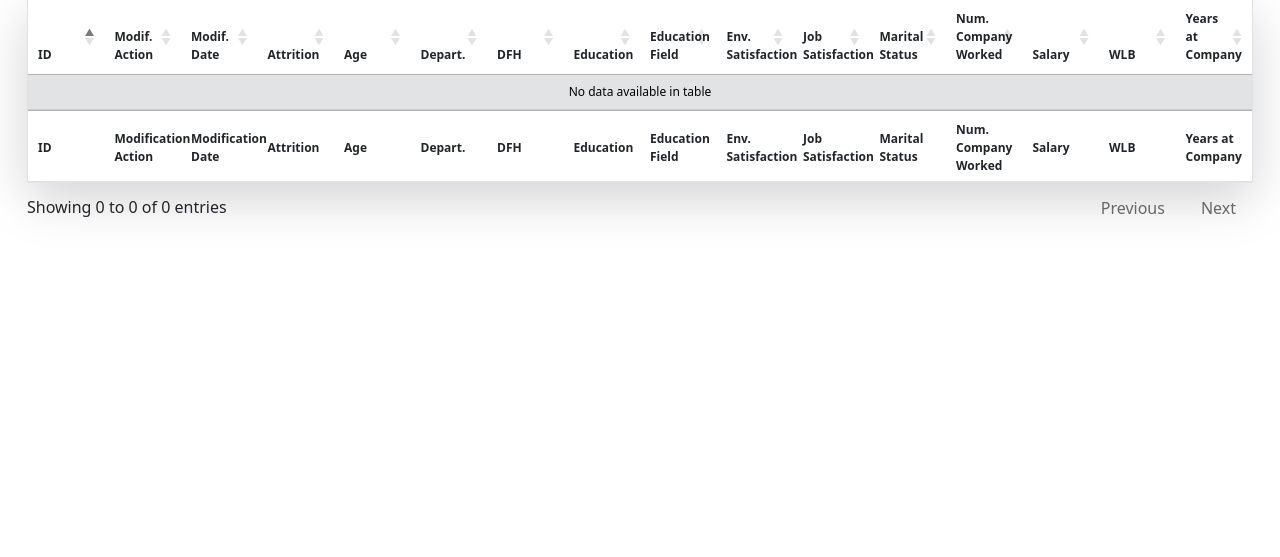
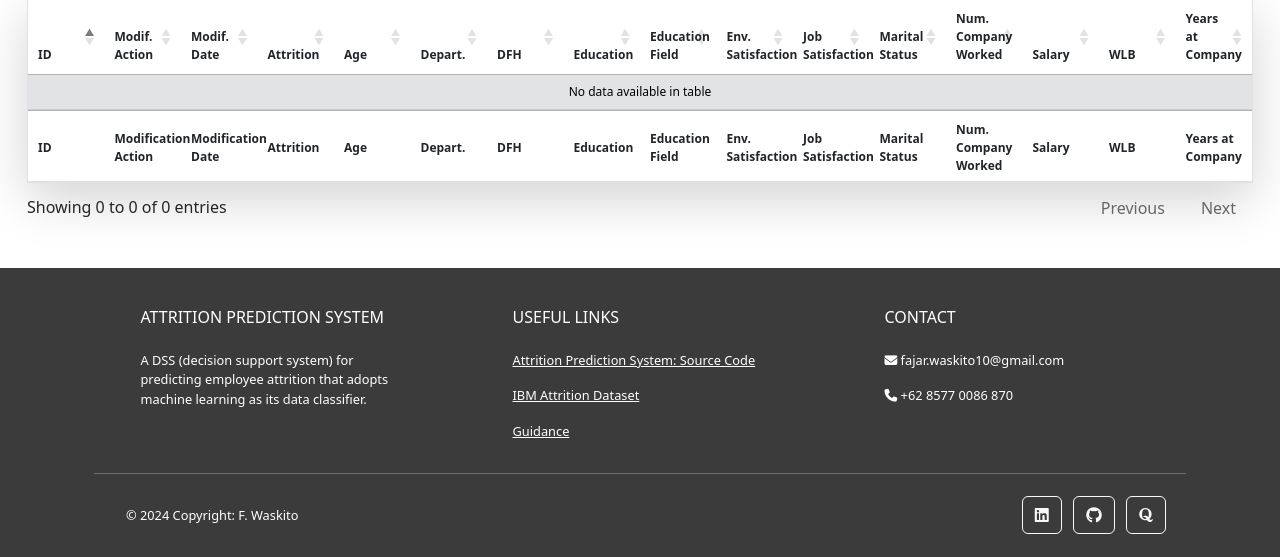
Before and after one commit to fwaskito/attrition-prediction, a Python web app: template app/api/views/history.html in a window 1280 px wide. Shown: the part 262-819 px from the top of the page. Before the commit the page ends 479 px from the top, so only its background shows below. Run offline with Jinja, Linux system fonts and the light colour scheme; the template is opened without the code that fills it, so the values that code supplies are empty; some libraries are stand-ins or nearby versions.

Commit message:
style: add footer; set font size for footer text

```diff
--- a/app/api/views/base.html
+++ b/app/api/views/base.html
@@ -13,21 +13,13 @@
     href="https://cdn.datatables.net/v/bs5/jszip-2.5.0/dt-1.13.1/af-2.5.1/b-2.3.3/b-colvis-2.3.3/b-html5-2.3.3/b-print-2.3.3/cr-1.6.1/date-1.2.0/fc-4.2.1/fh-3.3.1/kt-2.8.0/r-2.4.0/rg-1.3.0/rr-1.3.1/sc-2.0.7/sb-1.4.0/sp-2.1.0/sl-1.5.0/sr-1.2.0/datatables.min.css" />
   <link rel="stylesheet" type="text/css" href="{{ url_for('static', filename='assets/css/datatable.custom.css') }}">
   <link rel="stylesheet" type="text/css" href="{{ url_for('static', filename='assets/css/display.css') }}">
-  {% if page == 'main' or page == 'login' %}
-  <style>
-    body {
-      background: url("{{ url_for('static', filename='assets/img/ibm-logo.png') }}") no-repeat fixed;
-      background-position: right 5% bottom 5%;
-      background-size: 11%;
-    }
-  </style>
-  {% endif %}
   {% endblock %}
   <title>{% block title %}{% endblock %}</title>
 </head>
 
 <body>
-  <!----navbar----------->
+
+  <!----- Navbar ----->
   <nav class="navbar navbar-dark navbar-expand-lg shadow" style="background-color: #063970;">
     <div class="container-fluid">
       <strong><a class="navbar-brand" href="/">APS</a></strong>
@@ -81,12 +73,87 @@
       </div>
     </div>
   </nav>
-  <!----close navbar----------->
+  <!----- Close Navbar ----->
+
+  <!----- Page Content ----->
   <div class="{{page}}-page-content">
     {% block content %}
     {% endblock %}
+    <!---- Footer ---->
+    <footer class="text-center text-lg-start text-white" style="background-color: #3B3B3B;">
+      <div class="container p-4 pb-0">
+        <section class="">
+          <!--- Grid row --->
+          <div class="row">
+            <!--- Section: Description --->
+            <div class="col-md-3 col-lg-3 col-xl-3 mx-auto mt-3">
+              <h6 class="text-uppercase mb-4 font-weight-bold">
+                Attrition Prediction System
+              </h6>
+              <p>
+                A DSS (decision support system) for predicting
+                employee attrition that adopts machine learning
+                as its data classifier.
+              </p>
+            </div>
+            <!--- Close Section: Description --->
+            <!--- Section: Links --->
+            <hr class="w-100 clearfix d-md-none" />
+            <div class="col-md-3 col-lg-3 col-xl-3 mx-auto mt-3">
+              <h6 class="text-uppercase mb-4 font-weight-bold">
+                Useful links
+              </h6>
+              <p>
+                <a class="text-white" href="https://github.com/fwaskito/attrition-prediction">
+                  Attrition Prediction System: Source Code</a>
+              </p>
+              <p>
+                <a class="text-white" href="https://www.kaggle.com/datasets/yasserh/ibm-attrition-dataset">
+                  IBM Attrition Dataset</a>
+              </p>
+              <p>
+                <a class="text-white" href="#">Guidance</a>
+              </p>
+            </div>
+            <!--- Close Section: Links --->
+            <!--- Section: Contacts --->
+            <hr class="w-100 clearfix d-md-none" />
+            <div class="col-md-4 col-lg-3 col-xl-3 mx-auto mt-3">
+              <h6 class="text-uppercase mb-4 font-weight-bold">Contact</h6>
+              <p><i class="fas fa-envelope mr-3"></i> fajar.waskito10@gmail.com</p>
+              <p><i class="fas fa-phone mr-3"></i> +62 8577 0086 870</p>
+            </div>
+            <!--- Close Section: Contacts --->
+          </div>
+          <!--- Close Grid row --->
+        </section>
+        <hr class="my-3">
+        <!--- Section: Copyright --->
+        <section class="p-3 pt-0">
+          <div class="row d-flex align-items-center">
+            <div class="col-md-7 col-lg-8 text-center text-md-start">
+              <div class="p-3">
+                © 2024 Copyright: F. Waskito
+              </div>
+            </div>
+            <div class="col-md-5 col-lg-4 ml-lg-0 text-center text-md-end">
+              <a class="btn btn-outline-light btn-floating m-1" class="text-white" role="button"
+                href="https://www.linkedin.com/in/fajar-waskito" target="#blank"><i class="fab fa-linkedin"></i></a>
+              <a class="btn btn-outline-light btn-floating m-1" class="text-white" role="button"
+                href="https://github.com/fwaskito" target="#blank"><i class="fab fa-github"></i></a>
+              <a class="btn btn-outline-light btn-floating m-1" class="text-white" role="button"
+                href="https://id.quora.com/profile/Fajar-Waskito" target="#blank"><i class="fab fa-quora"></i></a>
+            </div>
+          </div>
+        </section>
+        <!--- Close Section: Copyright --->
+      </div>
+    </footer>
+    <!---- Close Footer ---->
   </div>
-  <!-----scripts---------------->
+  <!----- Close Page Content ----->
+
+  <!----- Scripts ----->
   {% block scripts %}
   <script type="text/javascript"
     src="https://cdn.jsdelivr.net/npm/bootstrap@5.2.3/dist/js/bootstrap.bundle.min.js"></script>
@@ -99,6 +166,7 @@
   <script type="text/javascript" src="{{ url_for('static', filename='assets/js/datatable.custom.js') }}"></script>
   <script type="text/javascript" src="{{ url_for('static', filename='assets/js/display.js') }}"></script>
   {% endblock %}
+  <!----- Close Scripts ----->
 </body>
 
 </html>
--- a/app/static/assets/css/display.css
+++ b/app/static/assets/css/display.css
@@ -7,3 +7,6 @@
 .prediction-page-content{
 	display: none;
 }
+footer {
+	font-size: 0.8em;
+}
```
Also changed, not shown: app/api/views/login.html (+5 -3 lines).
